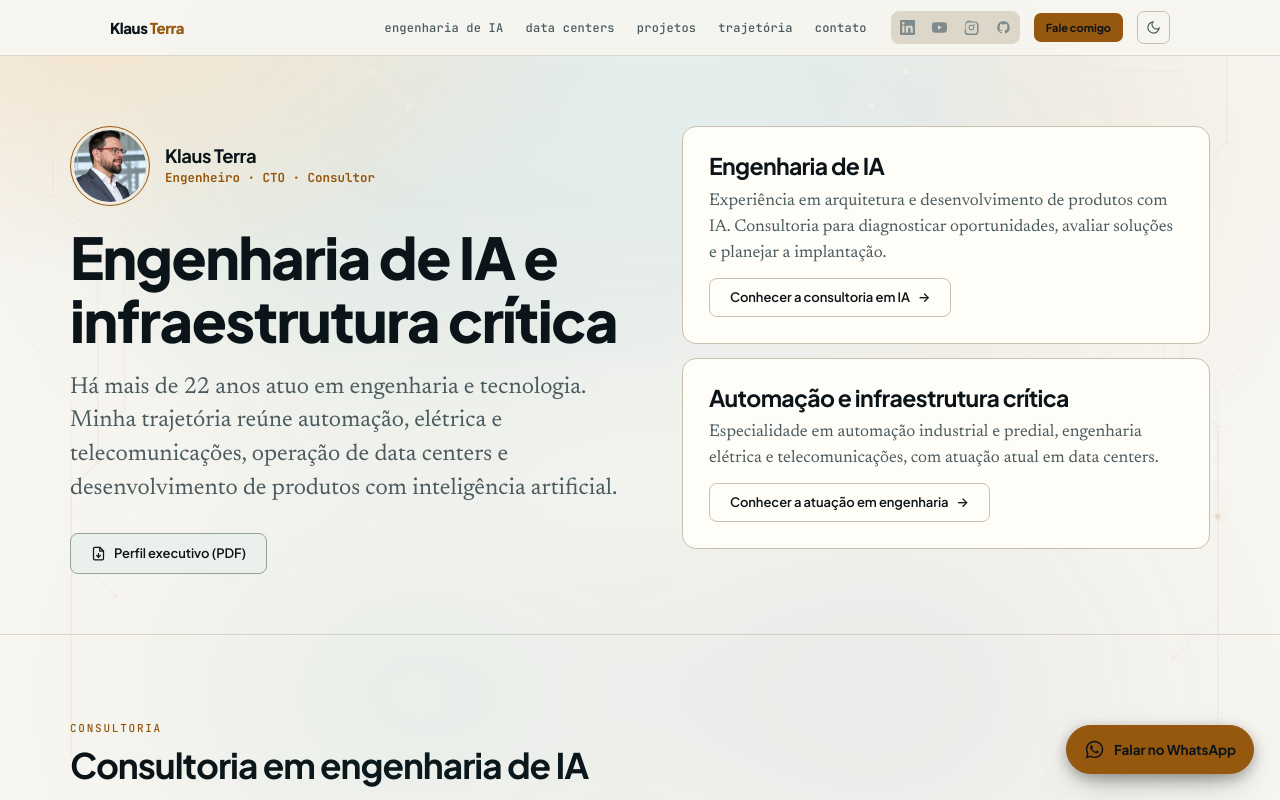
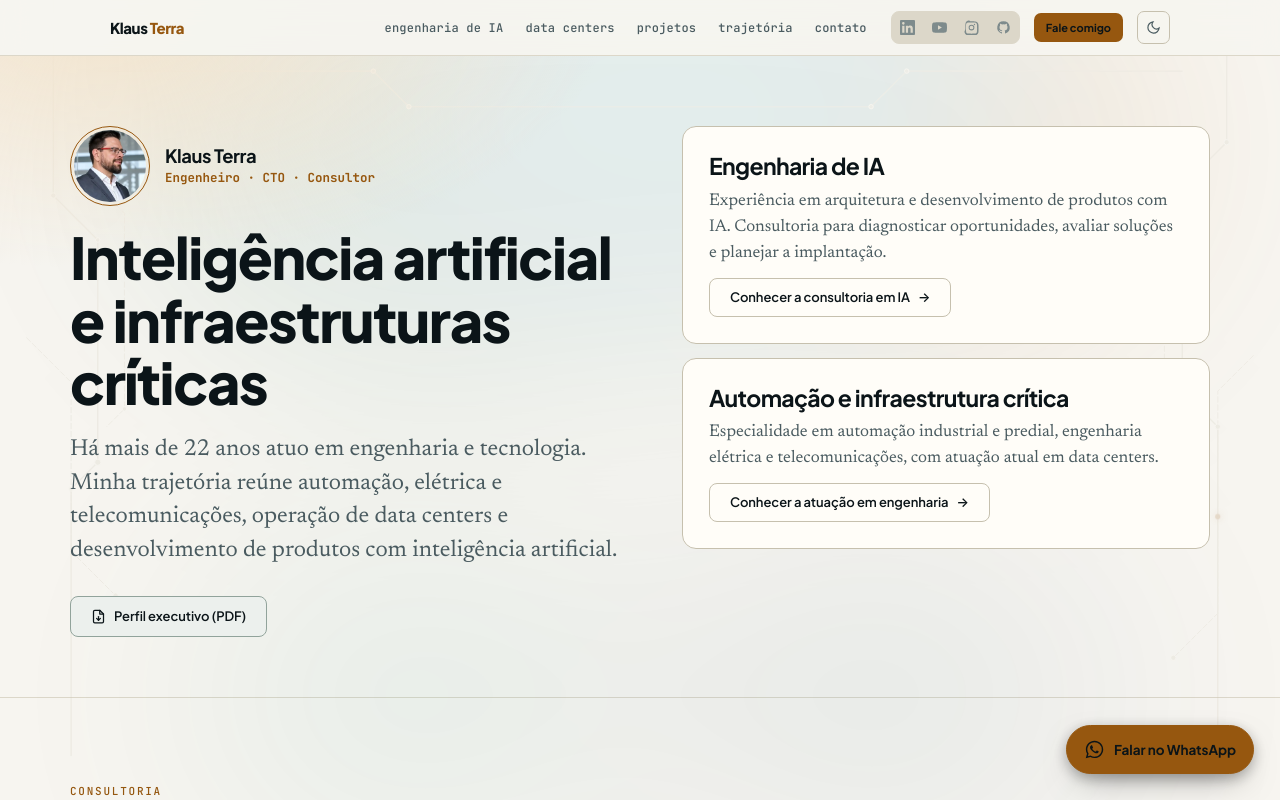
Before and after one commit to klausterra/klausterra.com.br, a React (Vite) app: page / in a window 1280 px wide. Shown: the top 800 px of the page. Built offline with nearby package versions, Linux system fonts and the light colour scheme.

Commit message:
Atualiza slogan para Inteligência artificial e infraestruturas críticas

```diff
--- a/index.html
+++ b/index.html
@@ -3,7 +3,7 @@
 <head>
 <meta charset="utf-8">
 <meta name="viewport" content="width=device-width, initial-scale=1">
-<title>Klaus Terra | Engenharia de IA e Infraestrutura Crítica</title>
+<title>Klaus Terra | Inteligência artificial e infraestruturas críticas</title>
 <meta name="description" content="Experiência e consultoria em engenharia de IA. Especialidade em automação, engenharia elétrica, telecomunicações e infraestrutura crítica de data centers.">
 <meta name="keywords" content="Klaus Terra, engenharia de IA, consultoria em inteligência artificial, engenharia de automação, engenharia elétrica, telecomunicações, data centers, infraestrutura crítica">
 <link rel="canonical" href="https://klausterra.com.br/">
@@ -13,18 +13,18 @@
 <!-- Open Graph / Facebook / LinkedIn -->
 <meta property="og:type" content="website">
 <meta property="og:url" content="https://klausterra.com.br/">
-<meta property="og:title" content="Klaus Terra | Engenharia de IA e Infraestrutura Crítica">
+<meta property="og:title" content="Klaus Terra | Inteligência artificial e infraestruturas críticas">
 <meta property="og:description" content="Experiência e consultoria em engenharia de IA. Especialidade em automação, engenharia elétrica, telecomunicações e infraestrutura crítica de data centers.">
 <meta property="og:locale" content="pt_BR">
 <meta property="og:image" content="https://klausterra.com.br/og.jpg">
 <meta property="og:image:width" content="1200">
 <meta property="og:image:height" content="630">
-<meta property="og:image:alt" content="Klaus Terra — Tecnologia com mais clareza">
+<meta property="og:image:alt" content="Klaus Terra — Inteligência artificial e infraestruturas críticas">
 <meta property="og:site_name" content="Klaus Terra">
 
 <!-- Twitter / X Cards -->
 <meta name="twitter:card" content="summary_large_image">
-<meta name="twitter:title" content="Klaus Terra | Engenharia de IA e Infraestrutura Crítica">
+<meta name="twitter:title" content="Klaus Terra | Inteligência artificial e infraestruturas críticas">
 <meta name="twitter:description" content="Experiência e consultoria em engenharia de IA. Especialidade em automação, engenharia elétrica, telecomunicações e infraestrutura crítica de data centers.">
 <meta name="twitter:image" content="https://klausterra.com.br/og.jpg">
 
--- a/src/strategyContent.ts
+++ b/src/strategyContent.ts
@@ -28,10 +28,10 @@ export const DATA_CENTER_ROLE = {
 export const POSITIONING = {
   name: 'Klaus Terra',
   title: 'Engenheiro · CTO · Consultor',
-  headline: 'Engenharia de IA e infraestrutura crítica',
+  headline: 'Inteligência artificial e infraestruturas críticas',
   subheadline:
     'Há mais de 22 anos atuo em engenharia e tecnologia. Minha trajetória reúne automação, elétrica e telecomunicações, operação de data centers e desenvolvimento de produtos com inteligência artificial.',
-  signature: 'Tecnologia com mais clareza.',
+  signature: 'Inteligência artificial e infraestruturas críticas',
   portrait: '/klaus-terra.jpg',
   portraitWebp: '/klaus-terra.webp',
   portraitAlt: 'Klaus Terra, engenheiro de automação sênior',
```
